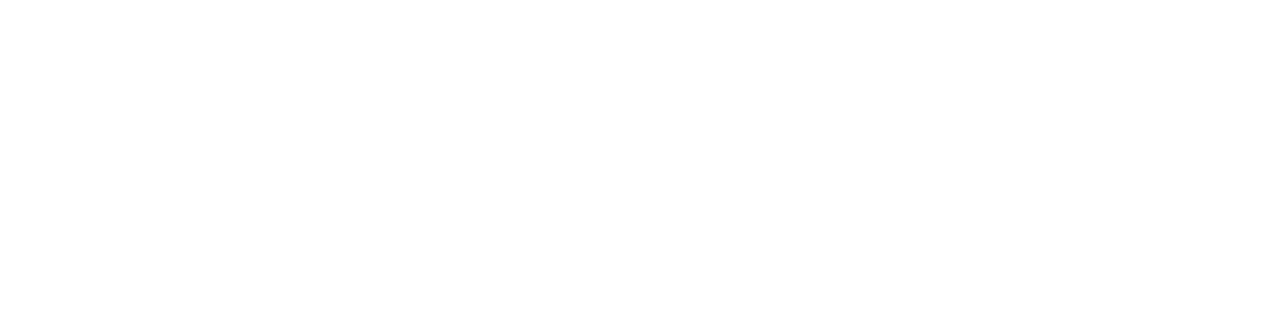
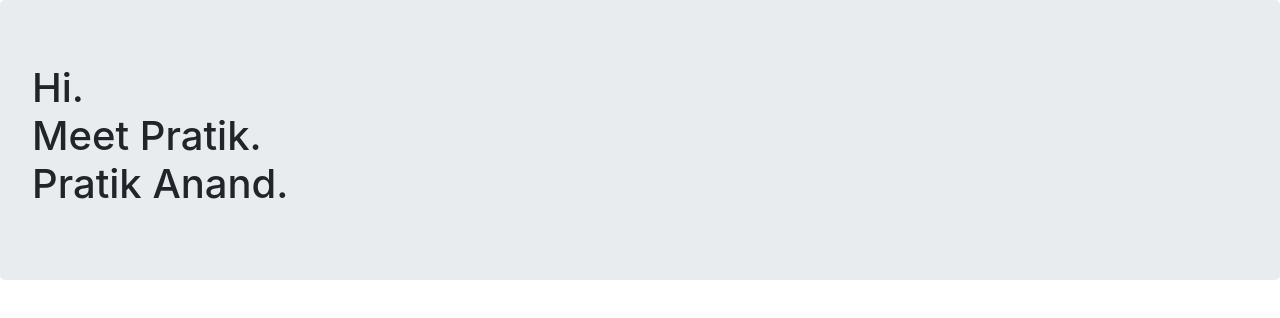
Before and after one commit to grufelous/reshiny, a plain HTML site: page index.html in a window 1280 px wide. Drawn offline with nearby package versions, Linux system fonts and the light colour scheme.

Commit message:
Added basic jumbotron
Jumbotron for introductions added

```diff
--- a/index.html
+++ b/index.html
@@ -3,12 +3,16 @@
     <head>
         <meta charset="utf-8">
         <meta name="viewport" content="width=device-width, initial-scale=1, shrink-to-fit=no">
+        <title>Reshiny</title>
         <link rel="stylesheet" href="https://maxcdn.bootstrapcdn.com/bootstrap/4.0.0/css/bootstrap.min.css" integrity="sha384-Gn5384xqQ1aoWXA+058RXPxPg6fy4IWvTNh0E263XmFcJlSAwiGgFAW/dAiS6JXm" crossorigin="anonymous">
         <script src="https://code.jquery.com/jquery-3.2.1.slim.min.js" integrity="sha384-KJ3o2DKtIkvYIK3UENzmM7KCkRr/rE9/Qpg6aAZGJwFDMVNA/GpGFF93hXpG5KkN" crossorigin="anonymous"></script>
         <script src="https://cdnjs.cloudflare.com/ajax/libs/popper.js/1.12.9/umd/popper.min.js" integrity="sha384-ApNbgh9B+Y1QKtv3Rn7W3mgPxhU9K/ScQsAP7hUibX39j7fakFPskvXusvfa0b4Q" crossorigin="anonymous"></script>
         <script src="https://maxcdn.bootstrapcdn.com/bootstrap/4.0.0/js/bootstrap.min.js" integrity="sha384-JZR6Spejh4U02d8jOt6vLEHfe/JQGiRRSQQxSfFWpi1MquVdAyjUar5+76PVCmYl" crossorigin="anonymous"></script>
     </head>
     <body>
+        <div class="jumbotron">
+            <h1 class="heading-1" id="jumbotron-introducer">Hi.<br/>Meet Pratik.<br/>Pratik Anand.</h1>
 
+        </div>
     </body>
 </html>
```
